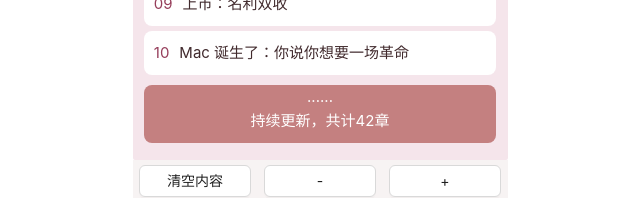
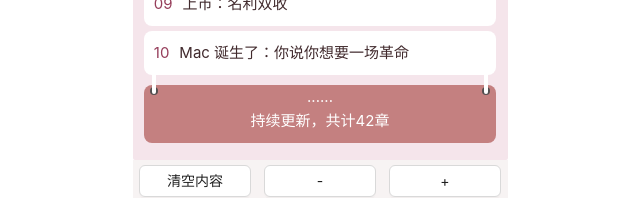
Before and after one commit to struy-cn/Y-TOC, a Vue app: page / in a window 1280 px wide. Shown: the part 486-684 px from the top of the page, without its empty margins (320-960 px from the left). Built offline with nearby package versions, Linux system fonts and the light colour scheme.

Commit message:
more 新增效果

```diff
--- a/src/App.vue
+++ b/src/App.vue
@@ -8,7 +8,7 @@
     <div id="course-container" :class="color" v-else>
       <div class="toc title" ><div  contenteditable v-text="courseTitle" @blur="setValue('courseTitle', $event.target.innerHTML)"></div><span class="left-bg"></span><span class="right-bg"></span> <span class="left-line"></span><span class="right-line"></span></div>
       <div class="toc item" v-for="(item, index) in items" :key="index"><span class="index">{{ startNumber(index) }}</span><span class="input-span" contenteditable v-text="item.text" @blur="setValue2(item,'text', $event.target.innerHTML)"></span></div>
-      <div class="toc more">......<br><div contenteditable v-text="courseMore" @blur="setValue('courseMore', $event.target.innerHTML)"></div><span class="left-line"></span><span class="right-line"></span></div>
+      <div class="toc more">......<br><div contenteditable v-text="courseMore" @blur="setValue('courseMore', $event.target.innerHTML)"></div><span class="left-bg"></span><span class="right-bg"></span><span class="left-line"></span><span class="right-line"></span></div>
     </div>
     <div id="options">
       <div v-if="!image">
@@ -261,6 +261,39 @@ export default {
   color: #664815;
 }
 
+.more>span.left-line{
+   position: absolute;
+    height: 40%;
+    border: 2px solid;
+    border-radius: 2px;
+    left: 8px;
+    bottom: 85%;
+}
+.more>span.right-line{
+   position: absolute;
+    height: 40%;
+    border: 2px solid;
+    border-radius: 2px;
+    right: 8px;
+    bottom: 85%;
+}
+
+.more>span.left-bg{
+   position: absolute;
+   padding: 4px;
+   background-color: #524e4f;
+    border-radius: 50%;
+    left: 6px;
+    bottom: 83%;
+}
+.more>span.right-bg{
+   position: absolute;
+   padding: 4px;
+   background-color: #524e4f;
+    border-radius: 50%;
+    right: 6px;
+    bottom: 83%;
+}
 
 .title>span.left-line{
    position: absolute;
```
